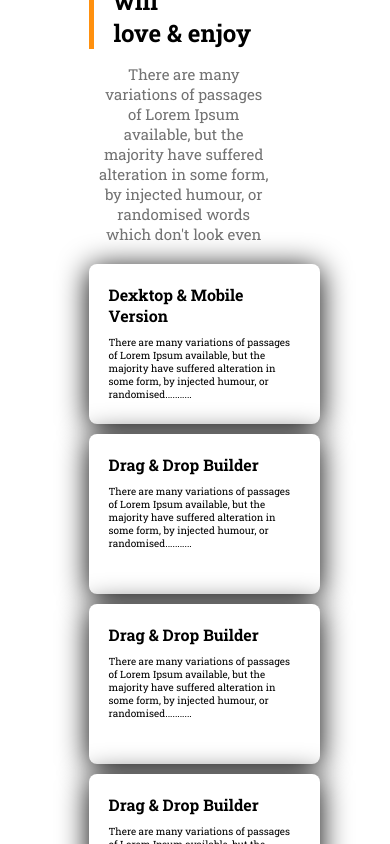
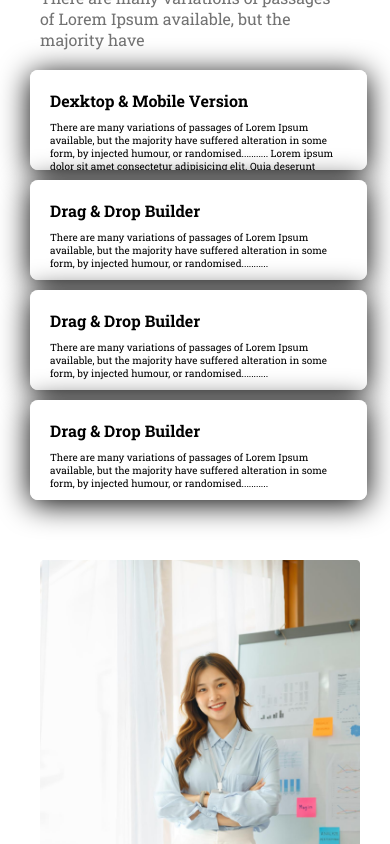
Before and after one commit to Roknuzzaman5546/responsive-web-two, a plain HTML site: page index.html in a window 390 px wide. Shown: the part 1940-2784 px from the top of the page. Drawn offline with Linux system fonts and the light colour scheme.

Commit message:
some responsiv code added

```diff
--- a/index.html
+++ b/index.html
@@ -41,10 +41,10 @@
         <section class="section2">
             <div class="box-pat">
                 <h2>Features you will <br>love & enjoy</h2>
-                <p class="all-p bp">There are many variations of passages of Lorem Ipsum available, but the majority have suffered alteration in some form, by injected humour, or randomised words which don't look even</p>
-                <div class="box">
+                <p class="bp">There are many variations of passages of Lorem Ipsum available, but the majority have </p>
+                <div id="box-1" class="box">
                     <h4>Dexktop & Mobile Version</h4>
-                    <p>There are many variations of passages of Lorem Ipsum available, but the majority have suffered alteration in some form, by injected humour, or randomised...........</p>
+                    <p>There are many variations of passages of Lorem Ipsum available, but the majority have suffered alteration in some form, by injected humour, or randomised........... Lorem ipsum dolor sit amet consectetur adipisicing elit. Quia deserunt placeat et culpa ratione officiis nam ea vero vitae sapiente molestiae est, dicta alias excepturi nulla dolores maxime minima in.</p>
                 </div>
                 <div class="box">
                     <h4>Drag & Drop Builder</h4>
--- a/style.css
+++ b/style.css
@@ -55,7 +55,7 @@ menu ul li{
 }
 /* main part  */
 main {
-    max-width: 70%;
+    max-width: 80%;
     margin: 70px auto;
 }
 
@@ -94,17 +94,22 @@ main {
 
 }
 .pic-part img{
-    width: 450px;
+    width: 400px;
     height: 80%;
 }
 .box{
     padding: 20px;
     margin-bottom: 10px;
-    height: 80px;
+    height: 70px;
     width: 90%;
     border-radius: 8px;
     background: #FFF;
     box-shadow: 0px 4px 30px 0px
+}
+#box-1{
+    overflow: hidden;
+    overflow: scroll;
+    overflow-x: auto;
 }
 .box p{
     font-size: 10px;
@@ -112,8 +117,9 @@ main {
 }
 .bp{
     margin-bottom: 10px;
-    width: 80%;
+    width: 90%;
     padding: 10px;
+    color: var(--dark-03, #727272);
 }
 .box-pat h2{
     border-left: 5px solid #FF900E;
@@ -202,11 +208,26 @@ footer .all-p{
     grid-template-columns: 1fr;
 }
 .box{
-    height: 120px;
+    height: 60px;
+    overflow: hidden;
+    overflow: scroll;
+    overflow-x: auto;
 }
 .pic-part img{
     width: 100%;
     height: 90%;
+}
+main {
+    max-width: none;
+}
+.pic-part{
+    margin-left: 10px;
+}
+.sec3-text{
+    text-align: center;
+}
+.sec3-text p{
+    text-align: center;
 }
 }
 @media screen and (min-width:576px) and (max-width:950px) {
@@ -215,4 +236,20 @@ footer .all-p{
         gap: 50px;
         padding: 10px 30px;
     }
+    .pic-part img{
+        width: 100%;
+        height: 90%;
+    }
+    main {
+        max-width: none;
+    }
+    .pic-part{
+        margin-left: 10px;
+    }
+    .sec3-text{
+        text-align: center;
+    }
+    .sec3-text p{
+        text-align: center;
+    }
 }
```
